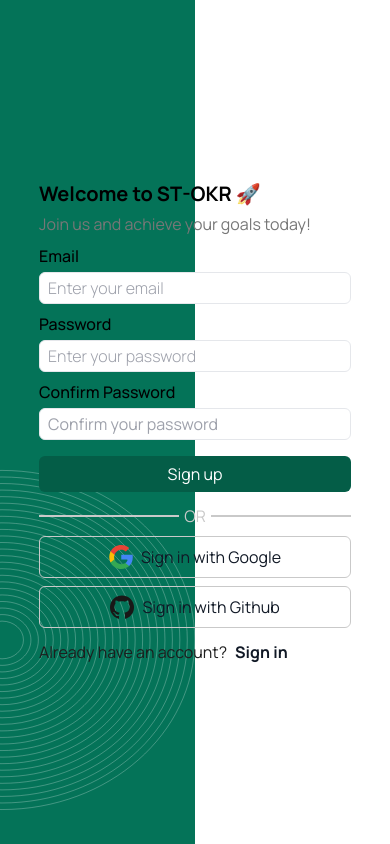
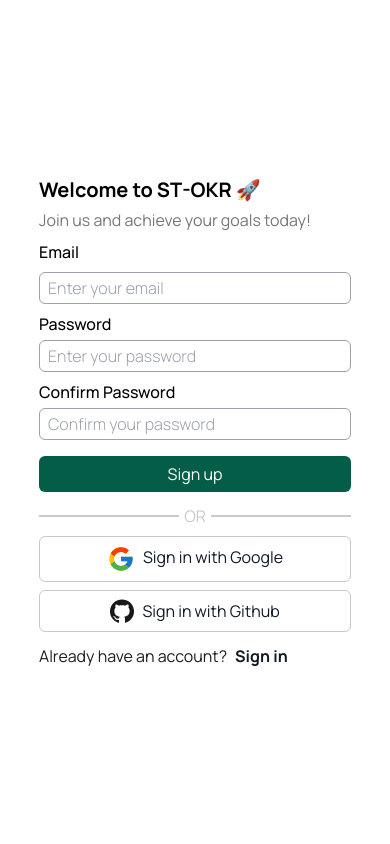
Before and after one commit to Slightly-Techie/okr-web, a Next.js app: page /auth/signup in a window 390 px wide. Built offline with nearby package versions, Linux system fonts and the light colour scheme.

Commit message:
Refactor auth page styles

```diff
--- a/package.json
+++ b/package.json
@@ -15,7 +15,7 @@
     "react": "18.2.0",
     "react-dom": "18.2.0",
     "react-fast-marquee": "^1.6.2",
-    "react-icons": "^4.11.0",
+    "react-icons": "^4.12.0",
     "recharts": "^2.12.6",
     "zustand": "^4.4.1"
   },
--- a/src/components/auth/Backdrop.tsx
+++ b/src/components/auth/Backdrop.tsx
@@ -4,25 +4,18 @@ import lines from '../../assets/big_circular_lines.svg';
 export default function Backdrop() {
 	return (
 		<>
-			<div className="fixed inset-0 flex z-0">
-				<div className="w-1/2 bg-primary-100 relative">
-					<Image
-						src={lines}
-						alt="lines"
-						className="w-[100%] h-[70%] absolute bottom-0 right-0"
-						priority
-					/>
+			<div className="backdrop-bg">
+				<div>
+					<Image src={lines} alt="lines" priority />
 				</div>
 			</div>
 
-			<section className="w-1/2 text-white h-screen relative hidden md:block z-10">
-				<div className="pt-6 pl-12 flex flex-col">
-					<h1 className="font-semibold text-2xl">
+			<section className="backdrop">
+				<div className="flex-colpt-6">
+					<h1>
 						A Game-Changing Approach to <br /> Goal Achievement
 					</h1>
-					<p className="mt-2 text-lg">
-						The simplest way to supercharge your workforce with OKRs
-					</p>
+					<p>The simplest way to supercharge your workforce with OKRs</p>
 				</div>
 			</section>
 		</>
--- a/src/components/auth/ForgotPassword.tsx
+++ b/src/components/auth/ForgotPassword.tsx
@@ -1,31 +1,32 @@
-"use client";
+'use client';
 
-import Link from "next/link";
-import Backdrop from "./Backdrop";
-import OAuth from "./OAuth";
-import Or from "./Or";
-import Heading from "./Heading";
+import Link from 'next/link';
+import Backdrop from './Backdrop';
+import OAuth from './OAuth';
+import Or from './Or';
+import Heading from './Heading';
+import '../scss/auth/Auth.scss';
 
 export default function ForgotPassword() {
 	function handleSubmit() {}
 
 	return (
-    <main className="w-screen flex max-w-container">
+		<main className="page-container max-w-container">
 			<Backdrop />
 
-      <section className="w-full md:w-1/2 h-screen z-10">
-        <article className="flex flex-col gap-2 justify-center h-full w-4/5 mx-auto">
+			<section className="form-container">
+				<article>
 					<Heading
 						title="Forgot your password? 🤯"
 						message="Not a problem! It happens to the best of us."
-          />{" "}
-          <form className="flex flex-col gap-2" onSubmit={handleSubmit}>
+					/>{' '}
+					<form onSubmit={handleSubmit}>
 						<div className="email">
-              {" "}
+							{' '}
 							<label htmlFor="email" className="block font-medium">
 								Email
 							</label>
-              <span className="text-sm text-[#777777]">
+							<span className="text-sm text-[#777]">
 								We will send you an email with instructions on how to reset your
 								password.
 							</span>
@@ -34,16 +35,10 @@ export default function ForgotPassword() {
 								id="email"
 								name="email"
 								placeholder="Enter your email"
-                className="mt-2 outline-none border boder-[#9EA1AB] w-full h-8 px-2 text-[#9EA1AB] font-light placeholder:font-light  placeholder:text-[#9EA1AB] rounded-md"
 							/>
 						</div>
 
-            <button
-              type="submit"
-              className="bg-primary-base text-white py-[6px] mt-2 rounded-md"
-            >
-              Submit
-            </button>
+						<button type="submit">Submit</button>
 					</form>
 					<Or />
 					<OAuth />
--- a/src/components/auth/OAuth.tsx
+++ b/src/components/auth/OAuth.tsx
@@ -1,44 +1,14 @@
+import { FcGoogle } from 'react-icons/fc';
+
 export default function OAuth() {
 	return (
 		<section className="w-full flex flex-col gap-2">
 			<div className="border flex justify-center border-[#C9C9C9] text-[#111926] py-2 rounded-md cursor-pointer">
-        {" "}
-        <svg
-          width="24"
-          height="24"
-          viewBox="0 0 24 24"
-          fill="none"
-          xmlns="http://www.w3.org/2000/svg"
-          className="mr-2"
-        >
-          <g clipPath="url(#clip0_116_857)">
-            <path
-              d="M23.766 12.2764C23.766 11.4606 23.6999 10.6405 23.5588 9.83801H12.24V14.459H18.7217C18.4528 15.9493 17.5885 17.2677 16.323 18.1055V21.1039H20.19C22.4608 19.0138 23.766 15.9273 23.766 12.2764Z"
-              fill="#4285F4"
-            />
-            <path
-              d="M12.24 24.0008C15.4764 24.0008 18.2058 22.9382 20.1944 21.1039L16.3274 18.1055C15.2516 18.8375 13.8626 19.252 12.2444 19.252C9.11376 19.252 6.45934 17.1399 5.50693 14.3003H1.51648V17.3912C3.55359 21.4434 7.70278 24.0008 12.24 24.0008Z"
-              fill="#34A853"
-            />
-            <path
-              d="M5.50253 14.3003C4.99987 12.81 4.99987 11.1962 5.50253 9.70581V6.61487H1.51649C-0.18551 10.0056 -0.18551 14.0005 1.51649 17.3913L5.50253 14.3003Z"
-              fill="#FBBC04"
-            />
-            <path
-              d="M12.24 4.74966C13.9508 4.7232 15.6043 5.36697 16.8433 6.54867L20.2694 3.12262C18.1 1.0855 15.2207 -0.034466 12.24 0.000808666C7.70277 0.000808666 3.55359 2.55822 1.51648 6.61481L5.50252 9.70575C6.45052 6.86173 9.10935 4.74966 12.24 4.74966Z"
-              fill="#EA4335"
-            />
-          </g>
-          <defs>
-            <clipPath id="clip0_116_857">
-              <rect width="24" height="24" fill="white" />
-            </clipPath>
-          </defs>
-        </svg>
+				<FcGoogle size={28} className="mr-2" />
 				Sign in with Google
 			</div>
 			<div className="border flex justify-center border-[#C9C9C9] text-[#111926] py-2 rounded-md cursor-pointer">
-        {" "}
+				{' '}
 				<svg
 					width="24"
 					height="24"
--- a/src/components/auth/Signup.tsx
+++ b/src/components/auth/Signup.tsx
@@ -1,11 +1,12 @@
-"use client";
+'use client';
 
-import Link from "next/link";
-import Backdrop from "./Backdrop";
-import OAuth from "./OAuth";
-import Or from "./Or";
-import Heading from "./Heading";
-import { FormEvent } from "react";
+import Link from 'next/link';
+import Backdrop from './Backdrop';
+import OAuth from './OAuth';
+import Or from './Or';
+import Heading from './Heading';
+import { FormEvent } from 'react';
+import '../scss/auth/Auth.scss';
 
 export default function Signup() {
 	function handleSubmit(e: FormEvent<HTMLFormElement>) {
@@ -14,9 +15,9 @@ export default function Signup() {
 		const formData = new FormData(form);
 
 		const credentials = {
-      email: formData.get("email"),
-      password: formData.get("password1"),
-      cPassword: formData.get("password2"),
+			email: formData.get('email'),
+			password: formData.get('password1'),
+			cPassword: formData.get('password2'),
 		};
 
 		console.log(credentials);
@@ -25,18 +26,18 @@ export default function Signup() {
 	}
 
 	return (
-    <main className="w-screen flex max-w-container">
+		<main className="page-container max-w-container">
 			<Backdrop />
 
-      <section className="w-full md:w-1/2 h-screen z-10">
-        <article className="flex flex-col gap-2 justify-center h-full w-4/5 mx-auto">
+			<section className="form-container">
+				<article>
 					<Heading
 						title="Welcome to ST-OKR 🚀"
 						message="Join us and achieve your goals today!"
 					/>
-          <form className="flex flex-col gap-2" onSubmit={handleSubmit}>
+					<form onSubmit={handleSubmit}>
 						<div className="email">
-              {" "}
+							{' '}
 							<label htmlFor="email" className="block font-medium">
 								Email
 							</label>
@@ -45,11 +46,10 @@ export default function Signup() {
 								id="email"
 								name="email"
 								placeholder="Enter your email"
-                className="mt-1 outline-none border boder-[#9EA1AB] w-full h-8 px-2 text-[#9EA1AB] font-light placeholder:font-light  placeholder:text-[#9EA1AB] rounded-md"
 							/>
 						</div>
 						<div>
-              {" "}
+							{' '}
 							<label htmlFor="password1" className="block font-medium">
 								Password
 							</label>
@@ -58,11 +58,10 @@ export default function Signup() {
 								id="password1"
 								name="password1"
 								placeholder="Enter your password"
-                className="mt-1 outline-none border boder-[#9EA1AB] w-full h-8 px-2 text-[#9EA1AB] font-light placeholder:font-light  placeholder:text-[#9EA1AB] rounded-md"
 							/>
 						</div>
 						<div>
-              {" "}
+							{' '}
 							<label htmlFor="password2" className="block font-medium">
 								Confirm Password
 							</label>
@@ -71,16 +70,10 @@ export default function Signup() {
 								id="password2"
 								name="password2"
 								placeholder="Confirm your password"
-                className="mt-1 outline-none border boder-[#9EA1AB] w-full h-8 px-2 text-[#9EA1AB]  placeholder:text-[#9EA1AB] rounded-md"
 							/>
 						</div>
 
-            <button
-              type="submit"
-              className="bg-primary-base text-white py-[6px] mt-2 rounded-md"
-            >
-              Sign up
-            </button>
+						<button type="submit">Sign up</button>
 					</form>
 
 					<Or />
--- /dev/null
+++ b/src/components/scss/auth/Auth.scss
@@ -0,0 +1,55 @@
+.page-container {
+	@apply w-screen flex;
+
+	.backdrop-bg {
+		@apply fixed inset-0 hidden md:flex z-0;
+
+		> div {
+			@apply w-1/2 bg-primary-100 relative;
+
+			img {
+				@apply w-[100%] h-[70%] absolute bottom-0 right-0;
+			}
+		}
+	}
+
+	.backdrop {
+		@apply w-1/2 text-white h-screen relative hidden md:block z-10;
+
+		> div {
+			@apply pt-6 pl-12 flex flex-col;
+
+			h1 {
+				@apply font-semibold text-2xl;
+			}
+
+			p {
+				@apply mt-2 text-lg;
+			}
+		}
+	}
+
+	.form-container {
+		@apply w-full md:w-1/2 h-screen z-10;
+
+		> article {
+			@apply flex flex-col gap-2 justify-center h-full w-4/5 mx-auto;
+
+			form {
+				@apply flex flex-col gap-2;
+
+				#email {
+					@apply mt-2 outline-none border border-[#9EA1AB] w-full h-8 px-2 text-[#9EA1AB] font-light placeholder:font-light  placeholder:text-[#9EA1AB] rounded-md;
+				}
+
+				#password, #password1, #password2 {
+					@apply mt-1 outline-none border border-[#9EA1AB] w-full h-8 px-2 text-[#9EA1AB] font-light placeholder:font-light  placeholder:text-[#9EA1AB] rounded-md;
+				}
+
+				button[type="submit"] {
+					@apply bg-primary-base text-white py-[6px] mt-2 rounded-md;
+				}
+			}
+		}
+	}
+}
```
Also changed, not shown: src/app/auth/layout.tsx (+4 -4 lines), src/components/auth/Login.tsx (+20 -26 lines), src/components/scss/auth/Backdrop.scss (deleted, +0 -11 lines), src/app/globals.css (line endings or trailing spaces), 1 other file (tests, documents, lock files or other folders). Lines whose indentation alone changed are shown as unchanged.
